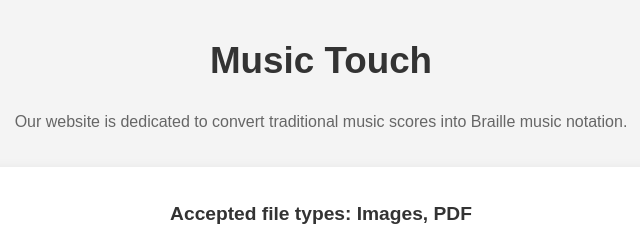
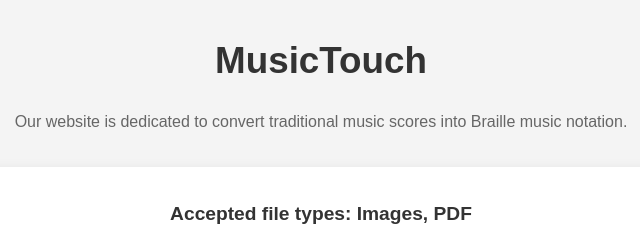
Before and after one commit to hcyxl4/musictouWEB, a plain HTML site: page index.html in a window 1280 px wide. Shown: the top 240 px of the page, 319-959 px from the left. Drawn offline with Linux system fonts and the light colour scheme.

Commit message:
Update index.html

```diff
--- a/index.html
+++ b/index.html
@@ -307,7 +307,7 @@
 
 <body>
     <div class="header">
-        <h1>Music   Touch</h1>
+        <h1>MusicTouch</h1>
         <p class="project-description">
             Our website is dedicated to convert traditional music scores into Braille music notation.
         </p>
```
